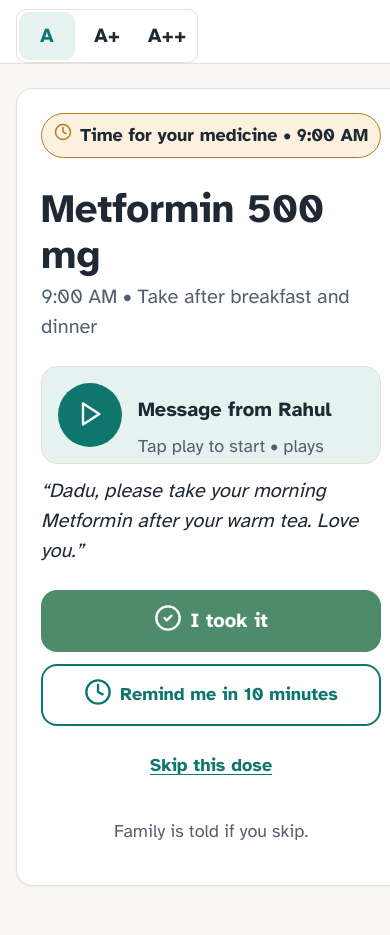
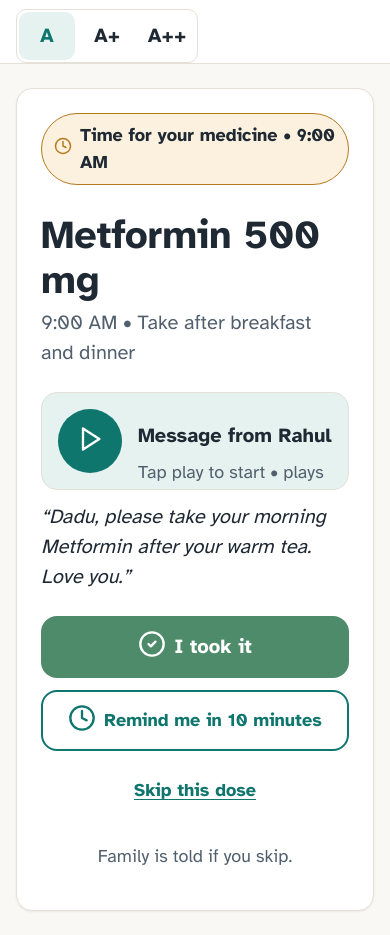
Before and after one commit to sushovanbuilds/SentiDose, a website: page public/alarm.html in a window 390 px wide. Shown: the part 59-994 px from the top of the page. Before the commit the page ends 969 px from the top, so only its background shows below. Drawn offline with Linux system fonts and the light colour scheme.

Commit message:
fix(responsive): clamp typography, prevent button/chip overflow at 320px, and support text zoom

```diff
--- a/public/css/components.css
+++ b/public/css/components.css
@@ -181,6 +181,7 @@ body:has(.nav) main { padding-bottom: calc(var(--tap) + var(--sp-8)); }
   justify-content: center;
   gap: var(--sp-2);
   min-height: var(--tap);
+  max-width: 100%;
   padding: var(--sp-3) var(--sp-6);
   border-radius: var(--radius);
   border: 2px solid transparent;
@@ -190,6 +191,7 @@ body:has(.nav) main { padding-bottom: calc(var(--tap) + var(--sp-8)); }
   line-height: 1.2;
   cursor: pointer;
   text-decoration: none;
+  overflow-wrap: break-word;
   transition: background-color 160ms ease-out, border-color 160ms ease-out;
 }
 .btn svg { flex: 0 0 auto; }
@@ -233,8 +235,9 @@ body:has(.nav) main { padding-bottom: calc(var(--tap) + var(--sp-8)); }
   border-radius: var(--radius-full);
   font-size: var(--fs-label);
   font-weight: 600;
-  white-space: nowrap;
-  flex-shrink: 0;
+  max-width: 100%;
+  white-space: normal;
+  overflow-wrap: break-word;
   border: 1px solid transparent;
 }
 .chip svg { flex: 0 0 auto; }
--- a/public/css/pages.css
+++ b/public/css/pages.css
@@ -12,6 +12,16 @@
 
 .hero__chip { margin-bottom: var(--sp-4); }
 .hero__actions { margin-top: var(--sp-6); }
+@media (max-width: 480px) {
+  .hero__actions {
+    flex-direction: column;
+    align-items: stretch;
+  }
+  .hero__actions .btn {
+    width: 100%;
+    text-align: center;
+  }
+}
 
 .brand__text { display: flex; flex-direction: column; line-height: 1.2; }
 .brand__name { font-weight: 700; }
@@ -85,10 +95,10 @@
 
 /* ---------- Week strip ---------- */
 
-.week { display: grid; grid-template-columns: repeat(7, 1fr); gap: var(--sp-2); margin: var(--sp-4) 0; }
-.week__day { text-align: center; border: 1px solid var(--border); border-radius: var(--radius-sm); padding: var(--sp-2) var(--sp-1); }
+.week { display: grid; grid-template-columns: repeat(7, 1fr); gap: var(--sp-2); margin: var(--sp-4) 0; overflow-x: auto; min-width: 0; }
+.week__day { text-align: center; border: 1px solid var(--border); border-radius: var(--radius-sm); padding: var(--sp-2) var(--sp-1); min-width: 0; }
 .week__name { display: block; font-size: var(--fs-label); color: var(--text-muted); }
-.week__value { display: block; font-weight: 700; font-variant-numeric: tabular-nums; }
+.week__value { display: block; font-weight: 700; font-variant-numeric: tabular-nums; overflow-wrap: normal; font-size: clamp(0.75rem, 2.5vw, 1rem); }
 .week__day--taken { background: var(--success-soft); border-color: var(--success); }
 .week__day--partial { background: var(--warning-soft); border-color: var(--warning); }
 .week__day--missed { background: var(--danger-soft); border-color: var(--danger); }
--- a/public/css/tokens.css
+++ b/public/css/tokens.css
@@ -25,9 +25,9 @@
 
   --fs-body: 1rem;
   --fs-label: 0.875rem;
-  --fs-h2: 1.5rem;
-  --fs-h1: 2rem;
-  --fs-alarm: 2rem;
+  --fs-h2: clamp(1.25rem, 4vw + 0.5rem, 1.5rem);
+  --fs-h1: clamp(1.5rem, 5vw + 0.75rem, 2rem);
+  --fs-alarm: clamp(1.5rem, 5vw + 0.75rem, 2rem);
 
   --lh-body: 1.5;
   --lh-heading: 1.25;
@@ -65,9 +65,9 @@ body.elder {
   --font-body: var(--font-elder);
   --fs-body: 1.25rem;
   --fs-label: 1.125rem;
-  --fs-h2: 1.75rem;
-  --fs-h1: 2.25rem;
-  --fs-alarm: 2.5rem;
+  --fs-h2: clamp(1.35rem, 4vw + 0.75rem, 1.75rem);
+  --fs-h1: clamp(1.65rem, 5vw + 1rem, 2.25rem);
+  --fs-alarm: clamp(1.85rem, 6vw + 1rem, 2.5rem);
   --lh-body: 1.5;
   --tap: 56px;
 }
```
